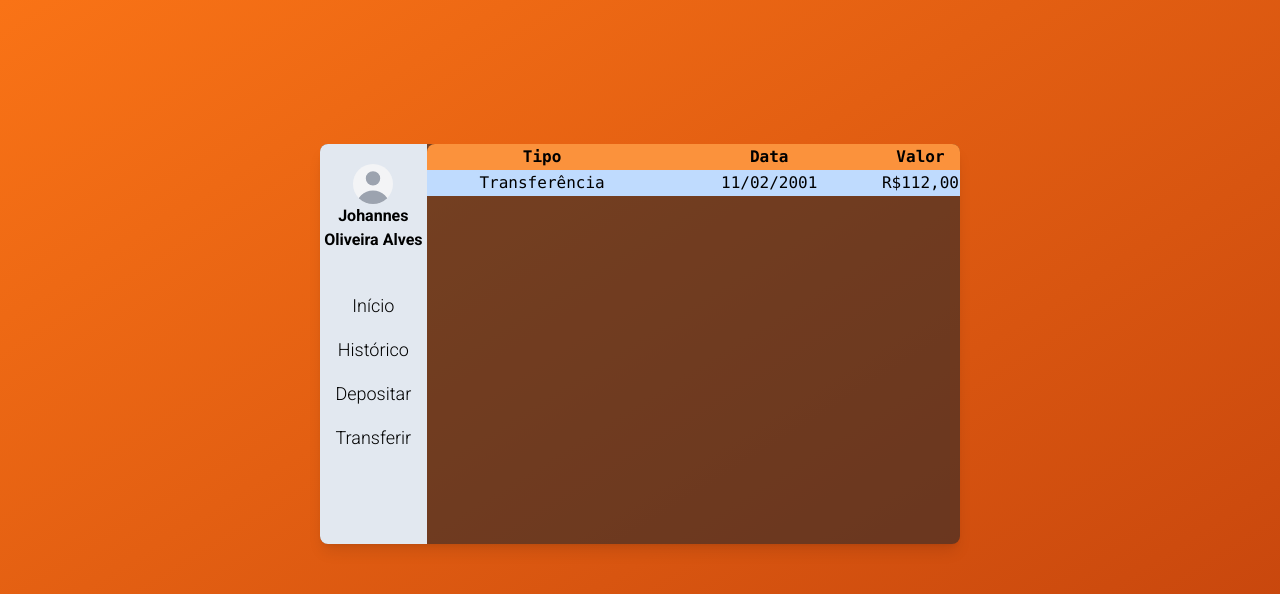
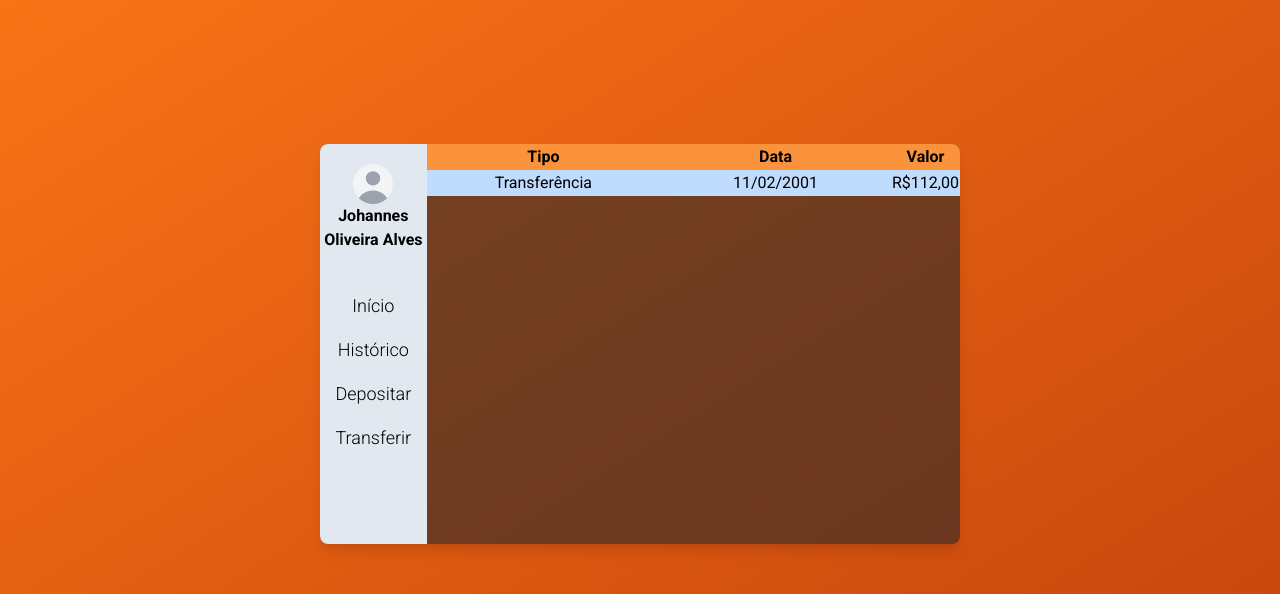
Before and after one commit to JohannesAlves/Bank-Study, a React (Vite) app in the folder web/: page / in a window 1280 px wide. Shown: the top 594 px of the page. Built offline with nearby package versions, Linux system fonts and the light colour scheme.

Commit message:
refactor: change font table & fixing border radius.

```diff
--- a/web/src/components/organisms/NavTransferHistory/index.tsx
+++ b/web/src/components/organisms/NavTransferHistory/index.tsx
@@ -3,8 +3,8 @@ import { Subtitle } from "../../atoms/Subtitle";
 export function NavTransferHistory() {
     return (
         <>
-            <div className="flex flex-col text-center mx-auto w-10/12 overflow-auto rounded-lg ">
-                <table className="table-fixed  mx-auto">
+            <div className="flex flex-col text-center mx-auto w-10/12 overflow-auto rounded-r-lg ">
+                <table className="table-fixed  mx-auto font-sans">
                     <thead className="bg-orange-400">
                         <tr>
                             <th className="w-1/2 ...">Tipo</th>
```
